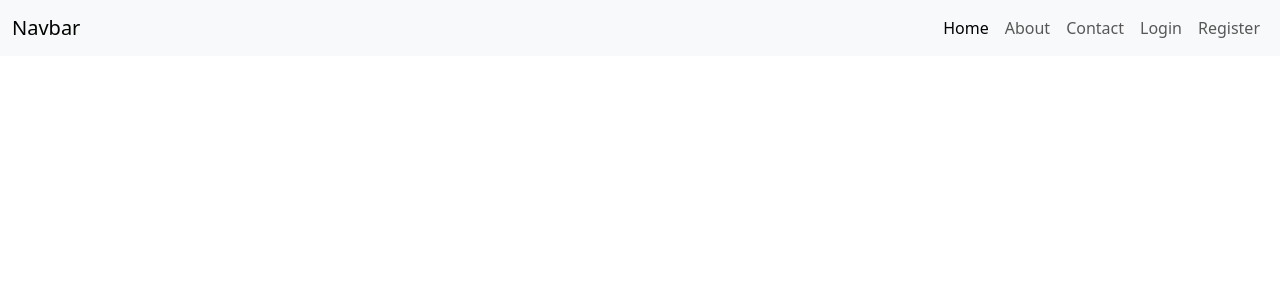
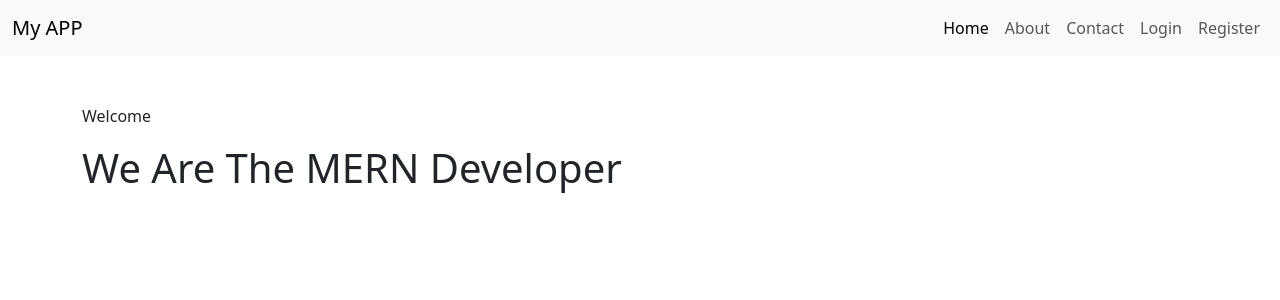
Before and after one commit to shreyash510/MERN, a React (Create React App) app in the folder client/mern-app/: page / in a window 1280 px wide. Shown: the top 300 px of the page. Built offline with nearby package versions, Linux system fonts and the light colour scheme.

Commit message:
use react router dom
connect all componuent using react router dom in navbar

```diff
--- a/client/mern-app/src/App.js
+++ b/client/mern-app/src/App.js
@@ -1,10 +1,23 @@
 import React from 'react'
+import Home from './componunts/Home'
+import About from './componunts/About'
+import Contact from './componunts/Contact'
+import Login from './componunts/Login'
+import Signup from './componunts/Signup'
 import Navbar from './componunts/Navbar'
+import { Route, Routes} from 'react-router-dom'
 
 export default function App() {
   return (
     <>
       <Navbar/>
+      <Routes>
+        <Route path="/" element ={<Home/>}/>
+        <Route path="/about" element ={<About/>}/>
+        <Route path="/contact" element ={<Contact/>}/>
+        <Route path="/login" element ={<Login/>}/>
+        <Route path="/signup" element ={<Signup/>}/>
+    </Routes>
     </>
   )
 }
--- a/client/mern-app/src/componunts/About.js
+++ b/client/mern-app/src/componunts/About.js
@@ -3,6 +3,7 @@ import React from 'react'
 export default function About() {
     return (
         <>
+                        <h1>about page</h1>
 
         </>
     )
--- a/client/mern-app/src/componunts/Contact.js
+++ b/client/mern-app/src/componunts/Contact.js
@@ -3,6 +3,7 @@ import React from 'react'
 export default function Contact() {
     return (
         <>
+                        <h1>contact page</h1>
 
         </>
     )
--- a/client/mern-app/src/componunts/Home.js
+++ b/client/mern-app/src/componunts/Home.js
@@ -3,7 +3,10 @@ import React from 'react'
 export default function Home() {
     return (
         <>
-
+            <div className="container">
+                <p className="pt-5">Welcome</p>
+                <h1>We Are The MERN Developer</h1>
+            </div>
         </>
     )
 }
--- a/client/mern-app/src/componunts/Login.js
+++ b/client/mern-app/src/componunts/Login.js
@@ -3,6 +3,7 @@ import React from 'react'
 export default function Login() {
     return (
         <>
+                        <h1>login page</h1>
 
         </>
     )
--- a/client/mern-app/src/componunts/Navbar.js
+++ b/client/mern-app/src/componunts/Navbar.js
@@ -1,31 +1,32 @@
 import React from 'react'
 import 'bootstrap/dist/css/bootstrap.css';
+import { NavLink } from 'react-router-dom';
 
 export default function Navbar() {
     return (
         <>
             <nav className="navbar navbar-expand-lg navbar-light bg-light">
   <div className="container-fluid">
-    <a className="navbar-brand" href ="/">Navbar</a>
+    <NavLink className="navbar-brand" to ="/">My APP</NavLink>
     <button className="navbar-toggler" type="button" data-bs-toggle="collapse" data-bs-target="#navbarSupportedContent" aria-controls="navbarSupportedContent" aria-expanded="false" aria-label="Toggle navigation">
       <span className="navbar-toggler-icon"></span>
     </button>
     <div className="collapse navbar-collapse" id="navbarSupportedContent">
       <ul className="navbar-nav ms-auto" >
         <li className="nav-item ">
-          <a className="nav-link active" aria-current="page" href ="/">Home</a>
+          <NavLink className="nav-link active" aria-current="page" to ="/">Home</NavLink>
         </li>
         <li className="nav-item">
-          <a className="nav-link" href ="/">About</a>
+          <NavLink className="nav-link" to ="/about">About</NavLink>
         </li>
         <li className="nav-item">
-          <a className="nav-link" href ="/">Contact</a>
+          <NavLink className="nav-link" to ="/contact">Contact</NavLink>
         </li>
         <li className="nav-item">
-          <a className="nav-link" href ="/">Login</a>
+          <NavLink className="nav-link" to ="/login">Login</NavLink>
         </li>
         <li className="nav-item">
-          <a className="nav-link" href ="/">Register</a>
+          <NavLink className="nav-link" to ="/resister">Register</NavLink>
         </li>
       </ul>
     </div>
--- a/client/mern-app/src/componunts/Signup.js
+++ b/client/mern-app/src/componunts/Signup.js
@@ -3,6 +3,7 @@ import React from 'react'
 export default function Signup() {
     return (
         <>
+                        <h1>signin page</h1>
 
         </>
     )
--- a/client/mern-app/src/index.js
+++ b/client/mern-app/src/index.js
@@ -3,10 +3,13 @@ import ReactDOM from 'react-dom';
 import './index.css';
 import App from './App';
 import reportWebVitals from './reportWebVitals';
+import {BrowserRouter} from 'react-router-dom';
 
 ReactDOM.render(
   <React.StrictMode>
-    <App />
+    <BrowserRouter>
+      <App />
+    </BrowserRouter>
   </React.StrictMode>,
   document.getElementById('root')
 );
```
